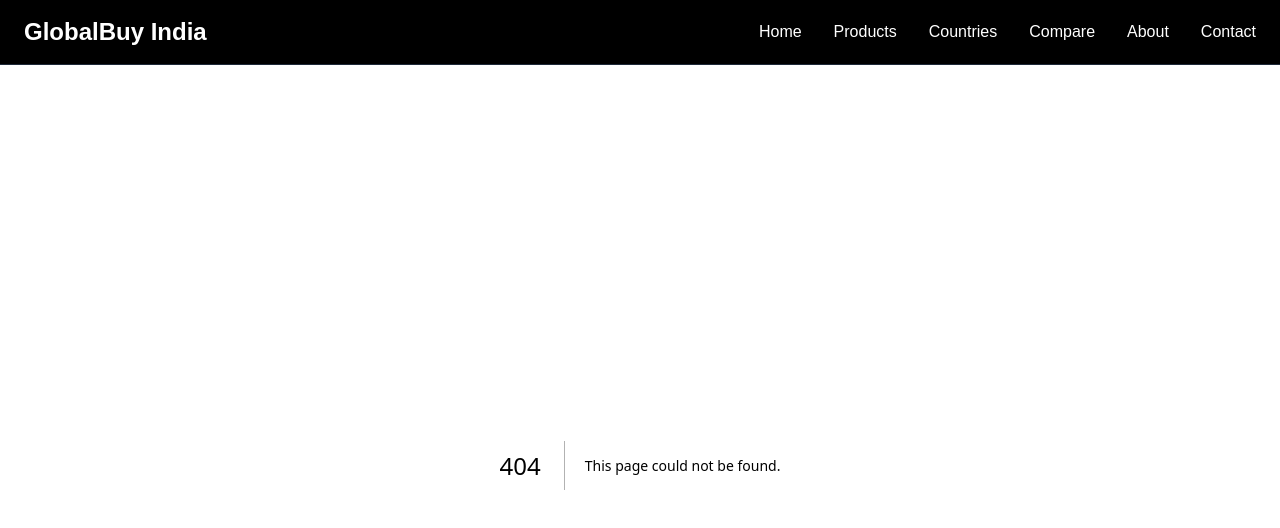
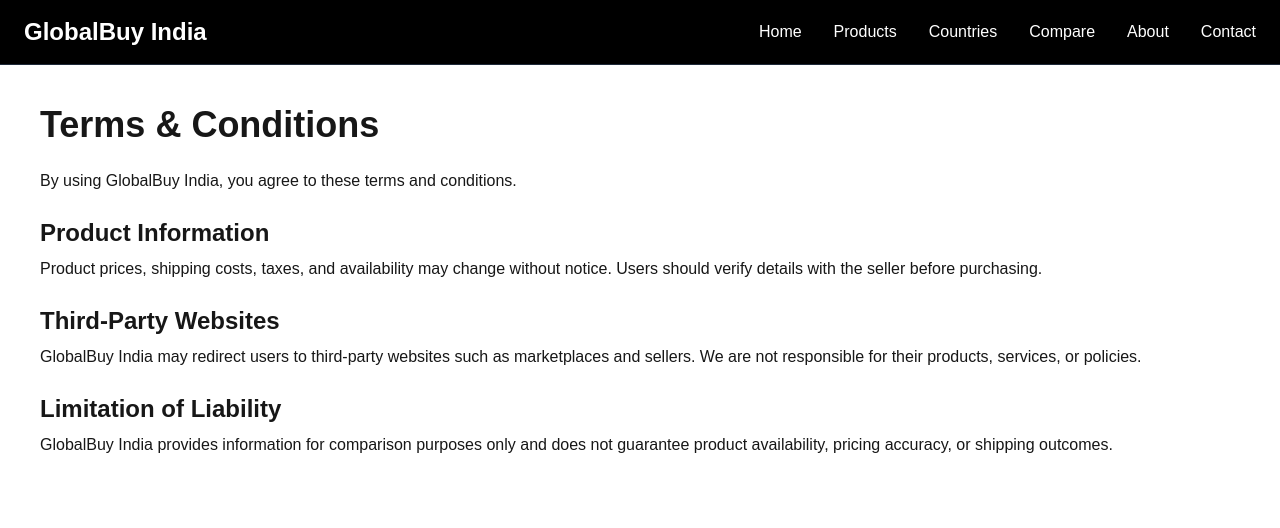
Before and after one commit to MuraliManavi/globalbuy-india, a Next.js app: page /terms in a window 1280 px wide. Before the commit this address had no page. Shown: the top 528 px of the page. Built offline with nearby package versions, Linux system fonts and the light colour scheme.

Commit message:
Added privacy policy and terms pages

```diff
--- a/app/components/Footer.tsx
+++ b/app/components/Footer.tsx
@@ -1,7 +1,25 @@
+import Link from "next/link";
+
 export default function Footer() {
   return (
     <footer className="border-t border-gray-800 py-8 text-center text-gray-500">
-      © 2026 GlobalBuy India. All Rights Reserved.
+      <div className="mb-4 flex justify-center gap-6">
+        <Link
+          href="/privacy-policy"
+          className="hover:text-white transition"
+        >
+          Privacy Policy
+        </Link>
+
+        <Link
+          href="/terms"
+          className="hover:text-white transition"
+        >
+          Terms & Conditions
+        </Link>
+      </div>
+
+      <p>© 2026 GlobalBuy India. All Rights Reserved.</p>
     </footer>
   );
 }
--- /dev/null
+++ b/app/privacy-policy/page.tsx
@@ -0,0 +1,40 @@
+export default function PrivacyPolicy() {
+  return (
+    <main className="min-h-screen p-10">
+      <h1 className="text-4xl font-bold mb-6">Privacy Policy</h1>
+
+      <p>
+        GlobalBuy India respects your privacy. We collect only the information
+        necessary to improve user experience and provide product comparison
+        services.
+      </p>
+
+      <h2 className="text-2xl font-semibold mt-6 mb-2">
+        Information We Collect
+      </h2>
+
+      <p>
+        We may collect basic analytics, browser information, and contact
+        details submitted through our website.
+      </p>
+
+      <h2 className="text-2xl font-semibold mt-6 mb-2">
+        Affiliate Disclosure
+      </h2>
+
+      <p>
+        GlobalBuy India may participate in affiliate programs. When users click
+        certain product links and make purchases, we may earn a commission at
+        no additional cost to the user.
+      </p>
+
+      <h2 className="text-2xl font-semibold mt-6 mb-2">
+        Contact
+      </h2>
+
+      <p>
+        Email: support@globalbuyindia.com
+      </p>
+    </main>
+  );
+}
--- /dev/null
+++ b/app/terms/page.tsx
@@ -0,0 +1,43 @@
+export default function TermsPage() {
+  return (
+    <main className="min-h-screen p-10">
+      <h1 className="text-4xl font-bold mb-6">
+        Terms & Conditions
+      </h1>
+
+      <p>
+        By using GlobalBuy India, you agree to these terms and conditions.
+      </p>
+
+      <h2 className="text-2xl font-semibold mt-6 mb-2">
+        Product Information
+      </h2>
+
+      <p>
+        Product prices, shipping costs, taxes, and availability may change
+        without notice. Users should verify details with the seller before
+        purchasing.
+      </p>
+
+      <h2 className="text-2xl font-semibold mt-6 mb-2">
+        Third-Party Websites
+      </h2>
+
+      <p>
+        GlobalBuy India may redirect users to third-party websites such as
+        marketplaces and sellers. We are not responsible for their products,
+        services, or policies.
+      </p>
+
+      <h2 className="text-2xl font-semibold mt-6 mb-2">
+        Limitation of Liability
+      </h2>
+
+      <p>
+        GlobalBuy India provides information for comparison purposes only and
+        does not guarantee product availability, pricing accuracy, or shipping
+        outcomes.
+      </p>
+    </main>
+  );
+}
```
